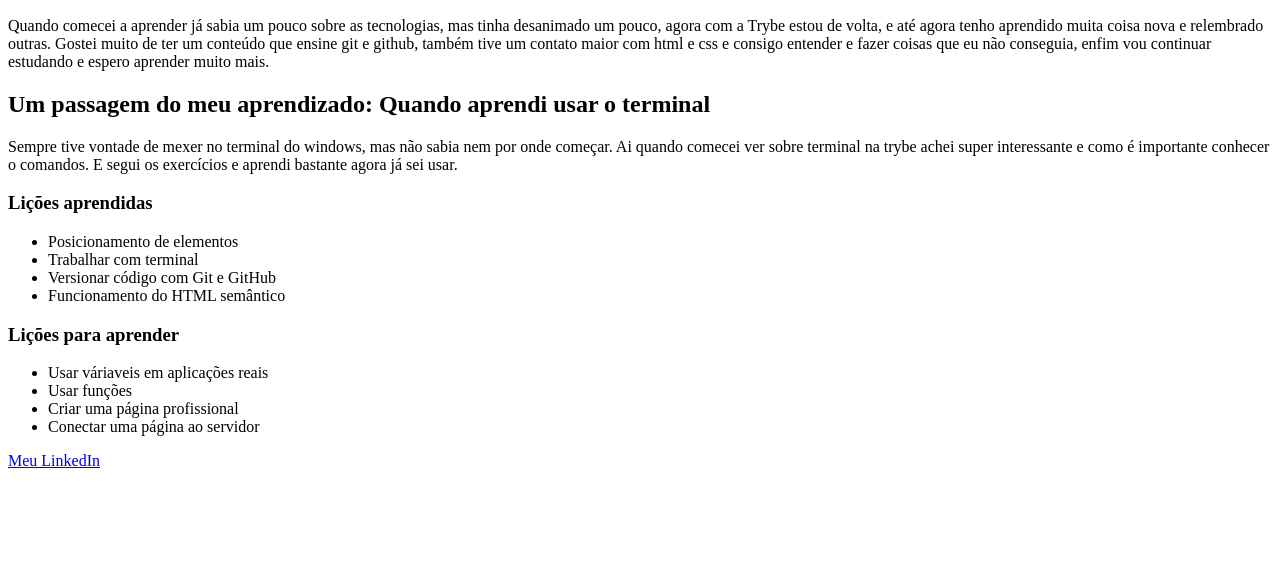
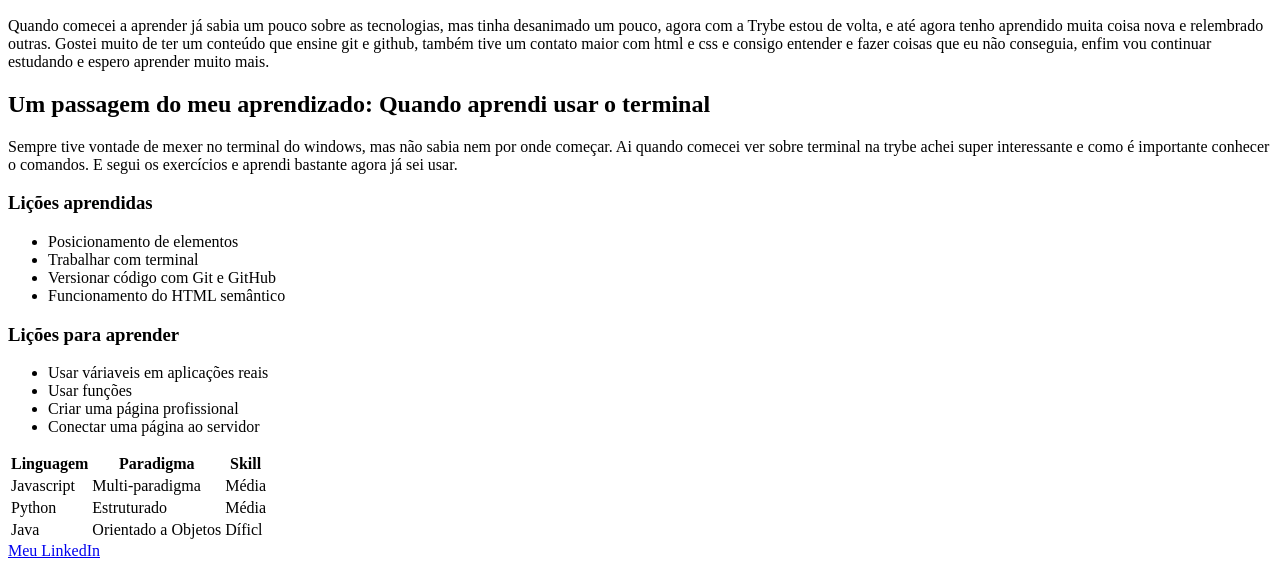
Before and after one commit to Kemadu/desafios-trybe, a plain HTML site: page Lessons-Learned/index.html in a window 1280 px wide. Shown: the part 434-1002 px from the top of the page. Before the commit the page ends 912 px from the top, so only its background shows below. Drawn offline with Linux system fonts and the light colour scheme.

Commit message:
add table

```diff
--- a/Lessons-Learned/index.html
+++ b/Lessons-Learned/index.html
@@ -36,6 +36,29 @@
             <li>Conectar uma página ao servidor</li>
         </ul>
 
+        <table>
+            <tr>
+                <th>Linguagem</th>
+                <th>Paradigma</th>
+                <th>Skill</th>
+            </tr>
+            <tr>
+                <td>Javascript</td>
+                <td>Multi-paradigma</td>
+                <td>Média</td>
+            </tr>
+            <tr>
+                <td>Python</td>
+                <td>Estruturado</td>
+                <td>Média</td>
+            </tr>
+            <tr>
+                <td>Java</td>
+                <td>Orientado a Objetos</td>
+                <td>Díficl</td>
+            </tr>
+        </table>
+
     <footer>
         <a href="https://www.linkedin.com/in/kenedy-madueke" target="_blank">Meu LinkedIn</a>
     </footer>
```
